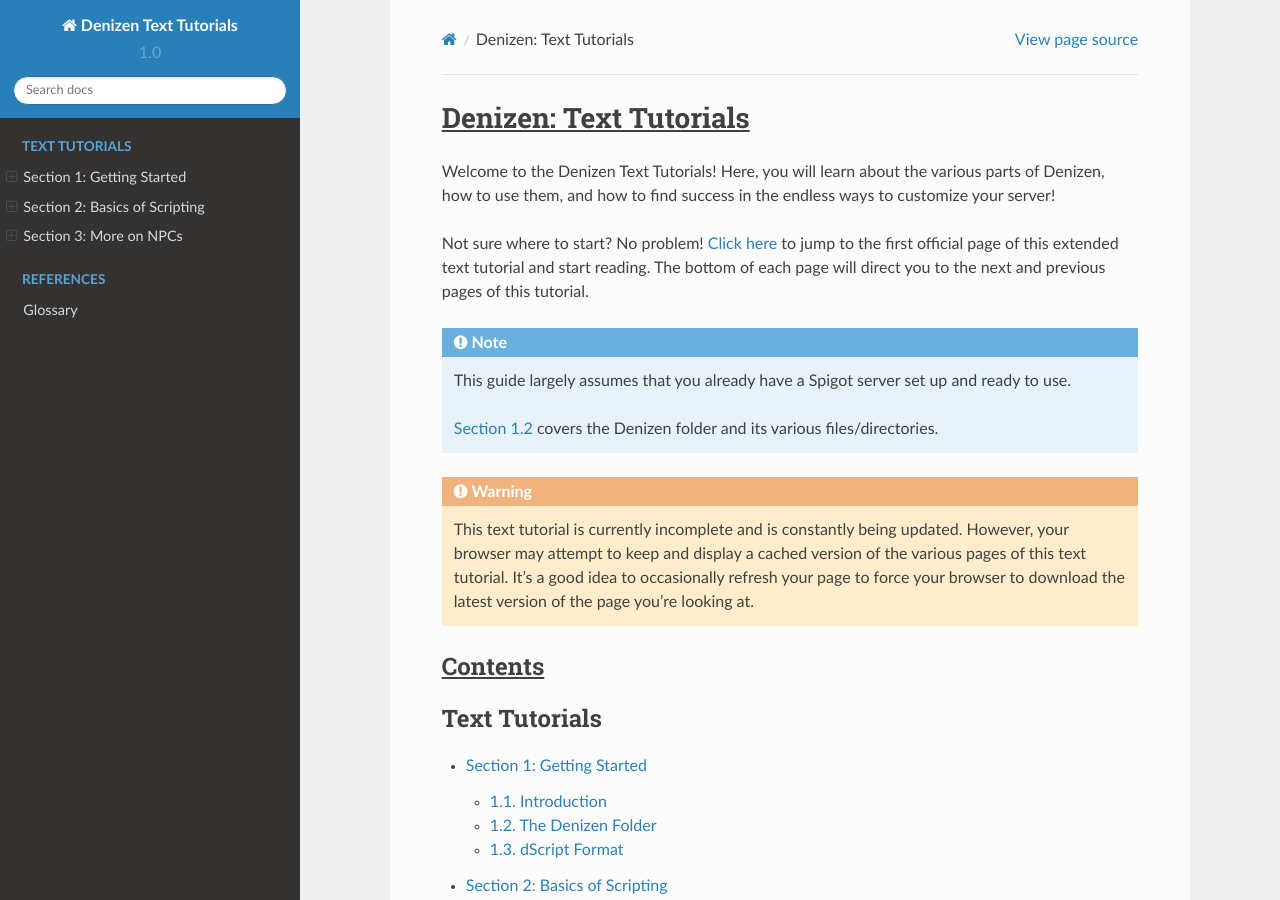
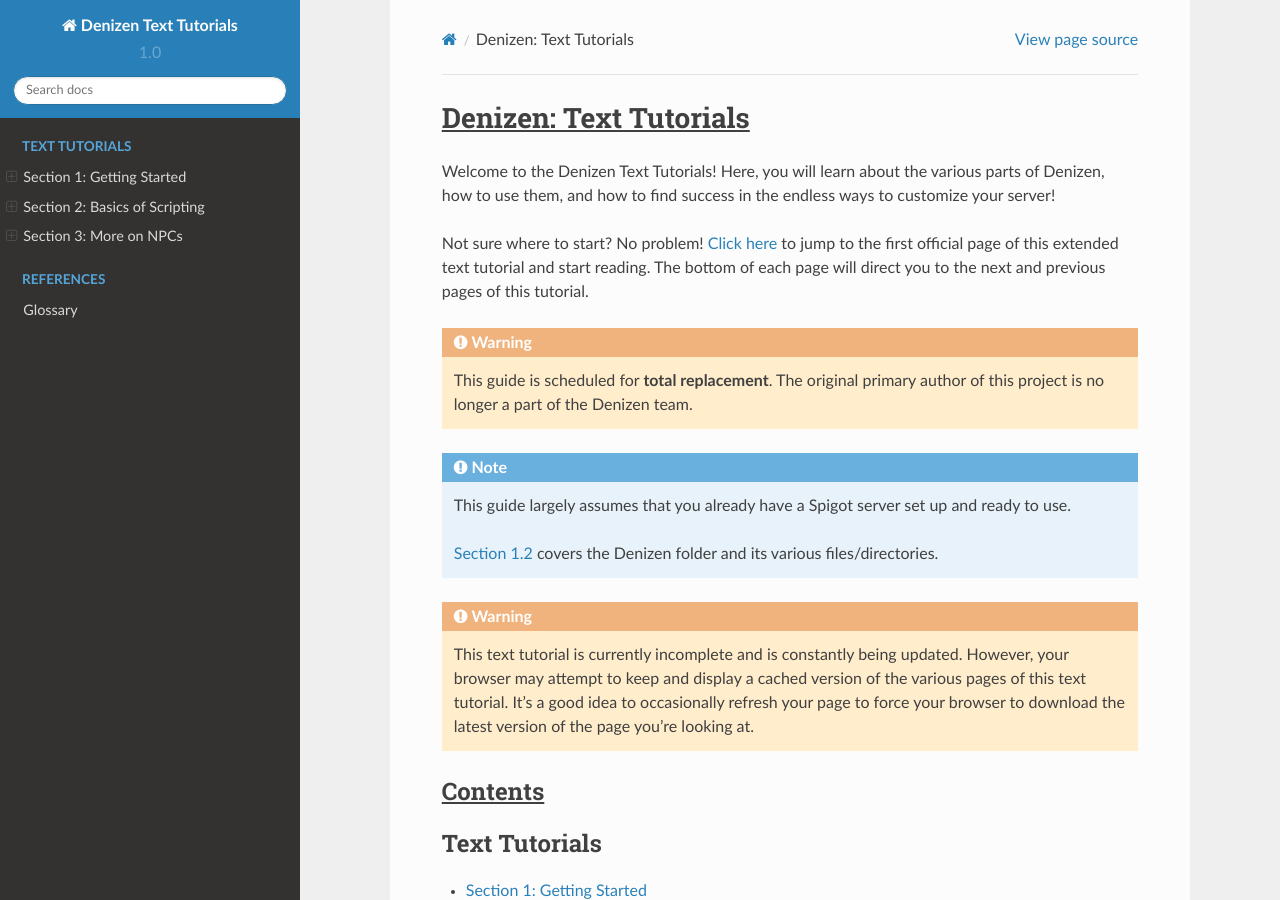
Before and after one commit to DenizenScript/Denizen-For-Bukkit-Docs, a Sphinx documentation site: the page built from source/index.rst, in a window 1280 px wide and 900 px high. Built offline with Sphinx 7.4.7 and the Read the Docs theme 2.0.0, drawn with Linux system fonts in a browser that asks for light colours; nearby versions of some CDN libraries.

Commit message:
add planned replacement warning messages

```diff
--- a/source/index.rst
+++ b/source/index.rst
@@ -8,6 +8,10 @@
 Not sure where to start? No problem! :doc:`Click here <docs/getting-started/index>` to jump to the first official page
 of this extended text tutorial and start reading. The bottom of each page will direct you to the next and previous pages
 of this tutorial.
+
+.. warning::
+
+    This guide is scheduled for **total replacement**. The original primary author of this project is no longer a part of the Denizen team.
 
 .. note::
 
```
Also changed, not shown: README.md (+4 -0 lines).
